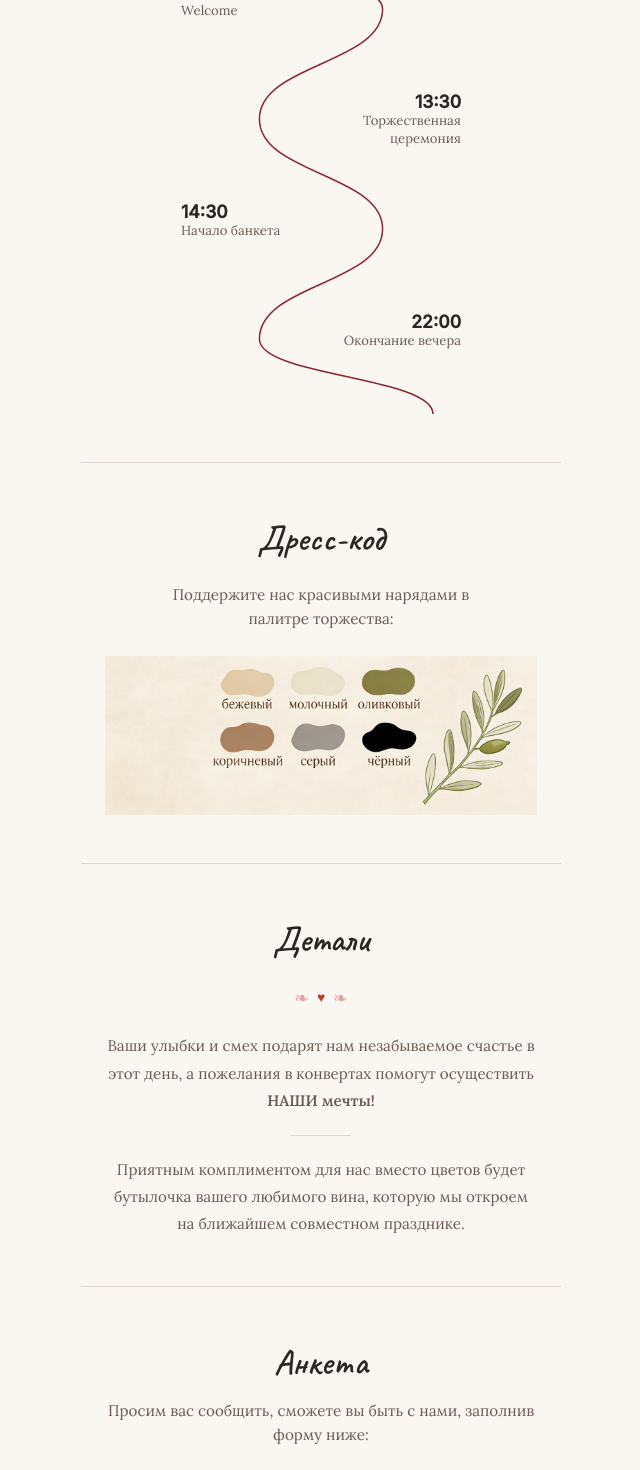
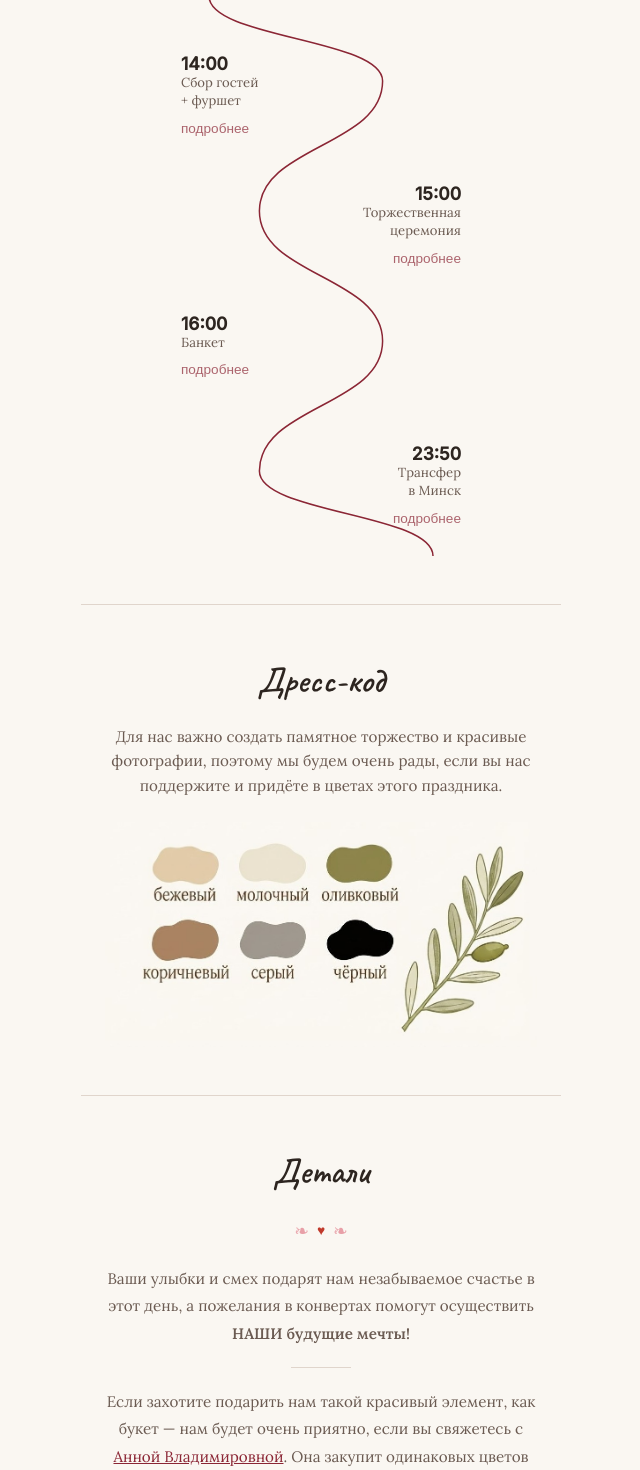
Before and after one commit to nikolay-klekto/wedding-invitation, a React (Vite) app: page / in a window 1280 px wide. Shown: the part 2340-3810 px from the top of the page, without its empty margins (319-959 px from the left). Built offline with nearby package versions, Linux system fonts and the light colour scheme.

Commit message:
fix: final fixes 1

```diff
--- a/src/sections/DetailsSection.tsx
+++ b/src/sections/DetailsSection.tsx
@@ -1,6 +1,27 @@
+import { useState, useEffect } from 'react'
 import type { CSSProperties } from 'react'
 
+const PHONE = '+375291828667'
+const isMobile = () => /Mobi|Android|iPhone|iPad/i.test(navigator.userAgent)
+
 export default function DetailsSection() {
+  const [showTooltip, setShowTooltip] = useState(false)
+
+  useEffect(() => {
+    if (!showTooltip) return
+    function handleClick() { setShowTooltip(false) }
+    document.addEventListener('click', handleClick)
+    return () => document.removeEventListener('click', handleClick)
+  }, [showTooltip])
+
+  function handleAnnaClick(e: React.MouseEvent<HTMLAnchorElement>) {
+    if (!isMobile()) {
+      e.preventDefault()
+      e.stopPropagation()
+      setShowTooltip((v) => !v)
+    }
+  }
+
   return (
     <section style={s.section}>
       <h2 style={s.heading}>Детали</h2>
@@ -13,14 +34,29 @@ export default function DetailsSection() {
 
       <p style={s.text}>
         Ваши улыбки и смех подарят нам незабываемое счастье в этот день,
-        а пожелания в конвертах помогут осуществить <strong>НАШИ мечты!</strong>
+        а пожелания в конвертах помогут осуществить <strong>НАШИ будущие мечты!</strong>
       </p>
 
       <div style={s.dividerSimple} />
 
       <p style={s.text}>
-        Приятным комплиментом для нас вместо цветов будет бутылочка вашего
-        любимого вина, которую мы откроем на ближайшем совместном празднике.
+        Если захотите подарить нам такой красивый элемент, как букет — нам будет очень приятно,
+        если вы свяжетесь с{' '}
+        <span style={s.annaWrap}>
+          <a
+            href={`tel:${PHONE}`}
+            style={s.annaLink}
+            onClick={handleAnnaClick}
+          >
+            Анной Владимировной
+          </a>
+          {showTooltip && (
+            <span style={s.tooltip}>{PHONE}</span>
+          )}
+        </span>
+        . Она закупит одинаковых цветов под ваше желаемое количество.
+        Так, утром после свадьбы у нас будет один огромный букет одинаковых цветов
+        (с которым Наташе будет комфортно фотографироваться).
       </p>
     </section>
   )
@@ -71,4 +107,29 @@ const s: Record<string, CSSProperties> = {
     lineHeight: 1.8,
     textAlign: 'center',
   },
+  annaWrap: {
+    position: 'relative',
+    display: 'inline-block',
+  },
+  annaLink: {
+    color: 'var(--color-bordeaux)',
+    textDecoration: 'underline',
+    cursor: 'pointer',
+  },
+  tooltip: {
+    position: 'absolute',
+    bottom: '1.6rem',
+    left: '50%',
+    transform: 'translateX(-50%)',
+    background: '#fff',
+    border: '1px solid var(--color-border)',
+    borderRadius: '8px',
+    padding: '0.4rem 0.75rem',
+    fontFamily: 'var(--font-sans)',
+    fontSize: '0.85rem',
+    color: 'var(--color-text)',
+    whiteSpace: 'nowrap',
+    boxShadow: '0 2px 8px rgba(0,0,0,0.08)',
+    zIndex: 10,
+  },
 }
--- a/src/sections/DressCodeSection.tsx
+++ b/src/sections/DressCodeSection.tsx
@@ -7,7 +7,7 @@ export default function DressCodeSection() {
       <h2 style={s.heading}>Дресс-код</h2>
 
       <p style={s.subtitle}>
-        Поддержите нас красивыми нарядами в палитре торжества:
+        Для нас важно создать памятное торжество и красивые фотографии, поэтому мы будем очень рады, если вы нас поддержите и придёте в цветах этого праздника.
       </p>
 
       <img src={dresscodeImg} alt="Дресс-код" style={s.photo} />
@@ -37,7 +37,7 @@ const s: Record<string, CSSProperties> = {
     color: 'var(--color-text-muted)',
     lineHeight: 1.6,
     marginBottom: '1.5rem',
-    maxWidth: '300px',
+    maxWidth: '420px',
     margin: '0 auto 1.5rem',
   },
   photo: {
--- a/src/sections/FooterSection.tsx
+++ b/src/sections/FooterSection.tsx
@@ -10,9 +10,7 @@ export default function FooterSection() {
         <span style={s.heart}>♥</span>
       </div>
 
-      <p style={s.quote}>«Любовь никогда не перестаёт»</p>
-
-      <p style={s.brand}>lumivite</p>
+      <p style={s.quote}>«Спасибо, что будете рядом»</p>
     </section>
   )
 }
--- a/src/sections/TimelineSection.tsx
+++ b/src/sections/TimelineSection.tsx
@@ -1,11 +1,13 @@
+import { useState, useEffect } from 'react'
+
 const events = [
-  { time: '13:00', title: 'Welcome', side: 'left' },
-  { time: '13:30', title: 'Торжественная\nцеремония', side: 'right' },
-  { time: '14:30', title: 'Начало банкета', side: 'left' },
-  { time: '22:00', title: 'Окончание вечера', side: 'right' },
+  { time: '14:00', title: 'Сбор гостей\n+ фуршет', side: 'left', hint: 'Здесь вы сможете немного пообщаться и перекусить с дороги' },
+  { time: '15:00', title: 'Торжественная\nцеремония', side: 'right', hint: 'Здесь проникнуться нашей историей и поздравить нас с новым статусом' },
+  { time: '16:00', title: 'Банкет', side: 'left', hint: 'Здесь вкусно покушать 2 горячих, а так же зажигательно потанцевать' },
+  { time: '23:50', title: 'Трансфер\nв Минск', side: 'right', hint: 'Здесь обнять мужа и жену, завернуть с собой кусочек торта и с комфортом добраться до Минска' },
 ]
 
-const BLOCK_H = 110
+const BLOCK_H = 130
 const TOP_PAD = 20
 const TOTAL_H = events.length * BLOCK_H + TOP_PAD * 2
 const W = 280
@@ -31,9 +33,27 @@ function snakePath() {
 }
 
 export default function TimelineSection() {
+  const [openHint, setOpenHint] = useState<number | null>(null)
+
+  useEffect(() => {
+    if (openHint === null) return
+    function handleClick() { setOpenHint(null) }
+    document.addEventListener('click', handleClick)
+    return () => document.removeEventListener('click', handleClick)
+  }, [openHint])
+
+  function toggleHint(i: number, e: React.MouseEvent) {
+    e.stopPropagation()
+    setOpenHint(openHint === i ? null : i)
+  }
+
   return (
     <section className="timeline-section">
       <h2 className="timeline-heading">Программа дня</h2>
+
+      <p className="timeline-intro">
+        Чтобы вы знали, к чему готовиться в этот вечер, составили для вас дорожную карту праздника.
+      </p>
 
       <div className="timeline-body">
         {/* Snake SVG line */}
@@ -60,6 +80,20 @@ export default function TimelineSection() {
           >
             <p className="timeline-time">{ev.time}</p>
             <p className="timeline-title">{ev.title}</p>
+            <div className={`timeline-hint-wrap timeline-hint-wrap--${ev.side}`}>
+              <button
+                className="timeline-hint-btn"
+                onClick={(e) => toggleHint(i, e)}
+                aria-label="Подсказка"
+              >
+                подробнее
+              </button>
+              {openHint === i && (
+                <div className={`timeline-tooltip timeline-tooltip--${ev.side}`}>
+                  {ev.hint}
+                </div>
+              )}
+            </div>
           </div>
         ))}
       </div>
@@ -84,6 +118,15 @@ const css = `
   font-weight: 600;
   color: var(--color-text);
   text-align: center;
+  margin-bottom: 1rem;
+}
+
+.timeline-intro {
+  font-family: var(--font-serif);
+  font-size: 0.9rem;
+  color: var(--color-text-muted);
+  text-align: center;
+  line-height: 1.6;
   margin-bottom: 2rem;
 }
 
@@ -131,4 +174,49 @@ const css = `
   line-height: 1.4;
   white-space: pre-line;
 }
+
+.timeline-hint-wrap {
+  position: relative;
+  display: inline-block;
+  margin-top: 0.25rem;
+}
+
+.timeline-hint-btn {
+  background: none;
+  border: none;
+  cursor: pointer;
+  font-size: 0.85rem;
+  color: var(--color-bordeaux);
+  opacity: 0.7;
+  padding: 0;
+  line-height: 1;
+}
+
+.timeline-hint-btn:hover {
+  opacity: 1;
+}
+
+.timeline-tooltip {
+  position: absolute;
+  top: 1.5rem;
+  background: #fff;
+  border: 1px solid var(--color-border);
+  border-radius: 8px;
+  padding: 0.6rem 0.75rem;
+  font-family: var(--font-serif);
+  font-size: 0.78rem;
+  color: var(--color-text-muted);
+  line-height: 1.5;
+  width: 160px;
+  box-shadow: 0 2px 8px rgba(0,0,0,0.08);
+  z-index: 10;
+}
+
+.timeline-tooltip--left {
+  left: 0;
+}
+
+.timeline-tooltip--right {
+  right: 0;
+}
 `
```
Also changed, not shown: src/assets/images/dresscode.jpg.
